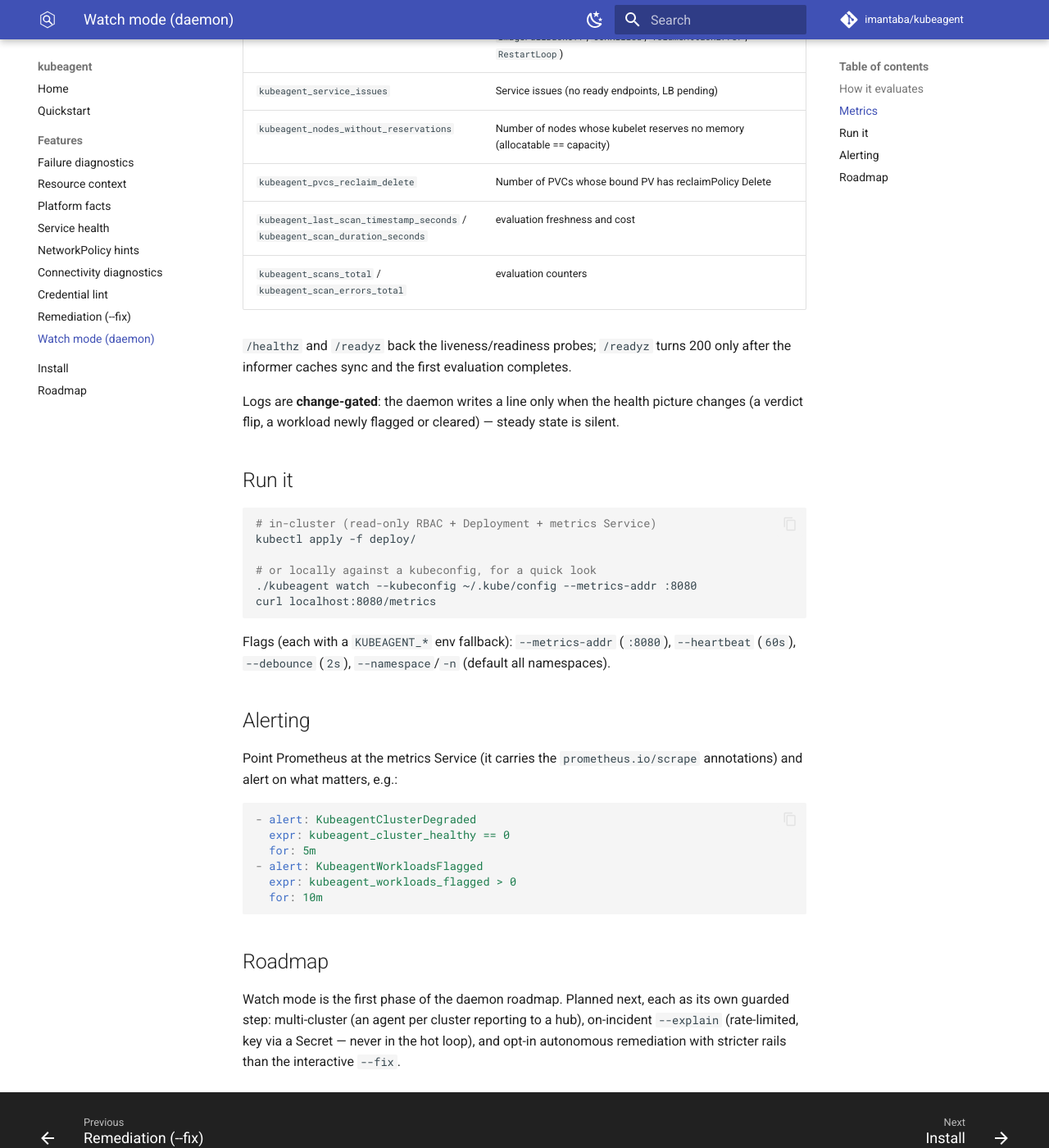
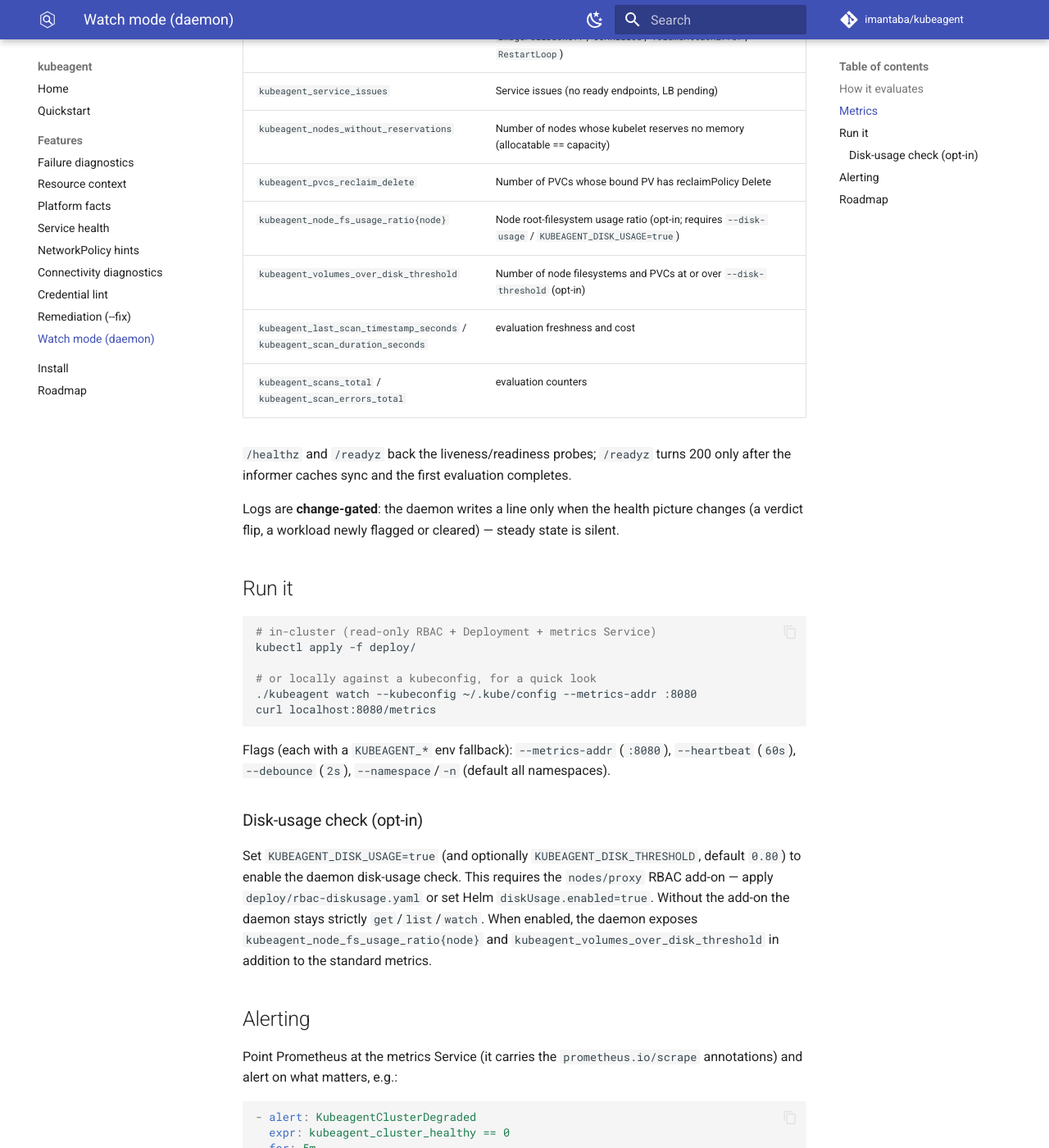
Before and after one commit to imantaba/kubeagent, an MkDocs documentation site: the page built from website/docs/features/watch-mode.md, in a window 1280 px wide and 1400 px high, scrolled down 1000 px. Shown: the whole window at 82% size. Built offline with MkDocs 1.6.1 and Material for MkDocs 9.7.7, drawn with Linux system fonts in a browser that asks for light colours; comment, search, counter and statistics services are not loaded.

Commit message:
docs: document the opt-in disk-usage check and nodes/proxy add-on

```diff
--- a/website/docs/features/watch-mode.md
+++ b/website/docs/features/watch-mode.md
@@ -36,6 +36,8 @@ The daemon serves Prometheus text on `--metrics-addr` (default `:8080`):
 | `kubeagent_service_issues` | Service issues (no ready endpoints, LB pending) |
 | `kubeagent_nodes_without_reservations` | Number of nodes whose kubelet reserves no memory (allocatable == capacity) |
 | `kubeagent_pvcs_reclaim_delete` | Number of PVCs whose bound PV has reclaimPolicy Delete |
+| `kubeagent_node_fs_usage_ratio{node}` | Node root-filesystem usage ratio (opt-in; requires `--disk-usage` / `KUBEAGENT_DISK_USAGE=true`) |
+| `kubeagent_volumes_over_disk_threshold` | Number of node filesystems and PVCs at or over `--disk-threshold` (opt-in) |
 | `kubeagent_last_scan_timestamp_seconds` / `kubeagent_scan_duration_seconds` | evaluation freshness and cost |
 | `kubeagent_scans_total` / `kubeagent_scan_errors_total` | evaluation counters |
 
@@ -61,6 +63,16 @@ Flags (each with a `KUBEAGENT_*` env fallback): `--metrics-addr` (`:8080`),
 `--heartbeat` (`60s`), `--debounce` (`2s`), `--namespace`/`-n` (default all
 namespaces).
 
+### Disk-usage check (opt-in)
+
+Set `KUBEAGENT_DISK_USAGE=true` (and optionally `KUBEAGENT_DISK_THRESHOLD`,
+default `0.80`) to enable the daemon disk-usage check. This requires the
+`nodes/proxy` RBAC add-on — apply `deploy/rbac-diskusage.yaml` or set Helm
+`diskUsage.enabled=true`. Without the add-on the daemon stays strictly
+`get`/`list`/`watch`. When enabled, the daemon exposes
+`kubeagent_node_fs_usage_ratio{node}` and
+`kubeagent_volumes_over_disk_threshold` in addition to the standard metrics.
+
 ## Alerting
 
 Point Prometheus at the metrics Service (it carries the `prometheus.io/scrape`
```
Also changed, not shown: website/docs/features/diagnostics.md (+13 -0 lines), CHANGELOG.md, README.md, deploy/README.md.
